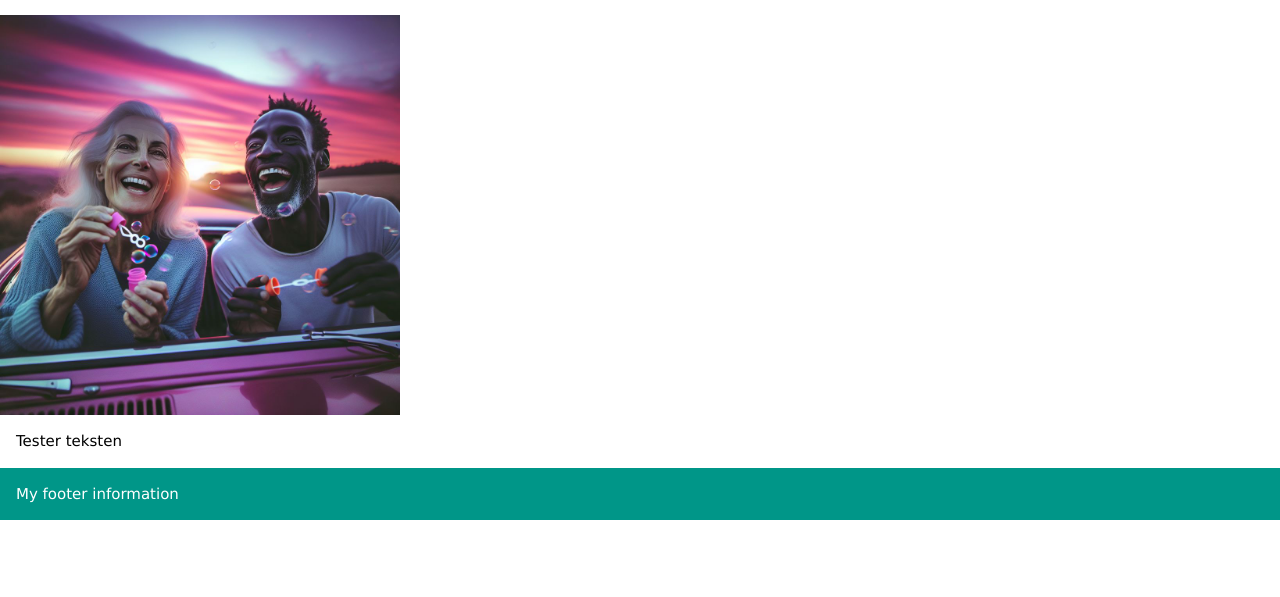
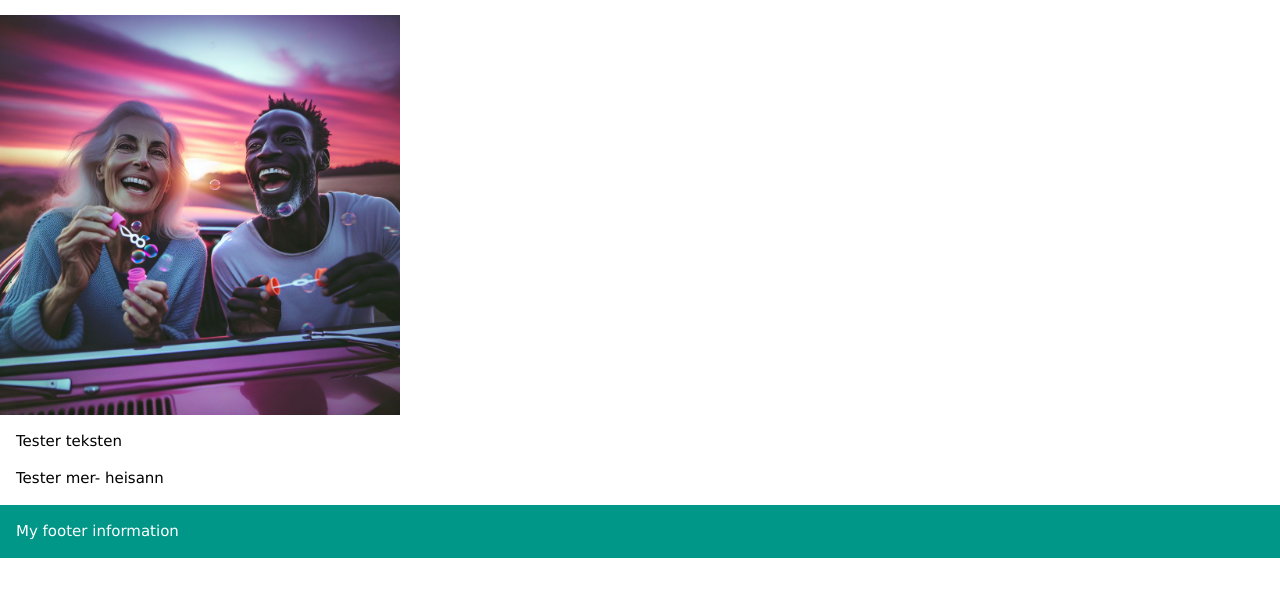
Before and after one commit to solsikke74/w3, a plain HTML site: page w3.html in a window 1280 px wide. Shown: the part 97-694 px from the top of the page. Drawn offline with nearby package versions, Linux system fonts and the light colour scheme.

Commit message:
First commit

```diff
--- a/w3.html
+++ b/w3.html
@@ -14,6 +14,7 @@ Test <a href="gris.html">gris</a>
 
 <div class="w3-container">
   <p>Tester teksten</p>
+  <p>Tester mer- heisann</p>
 </div>
 
 <div class="w3-container w3-teal">
```
